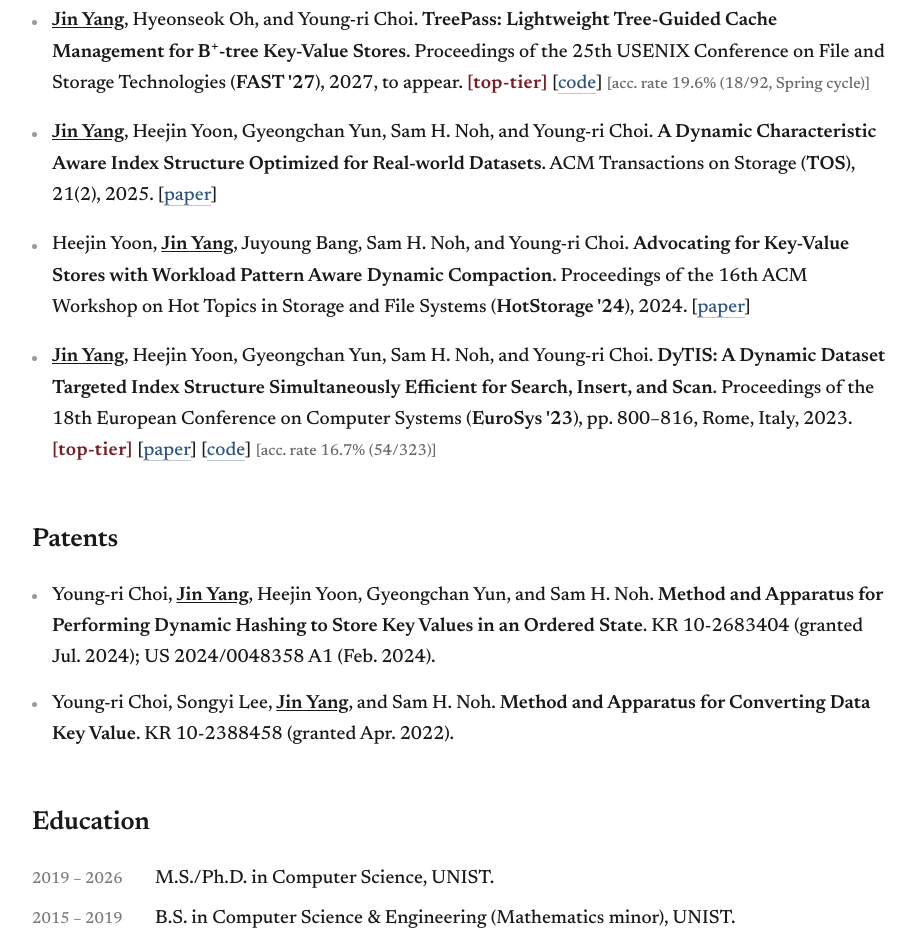
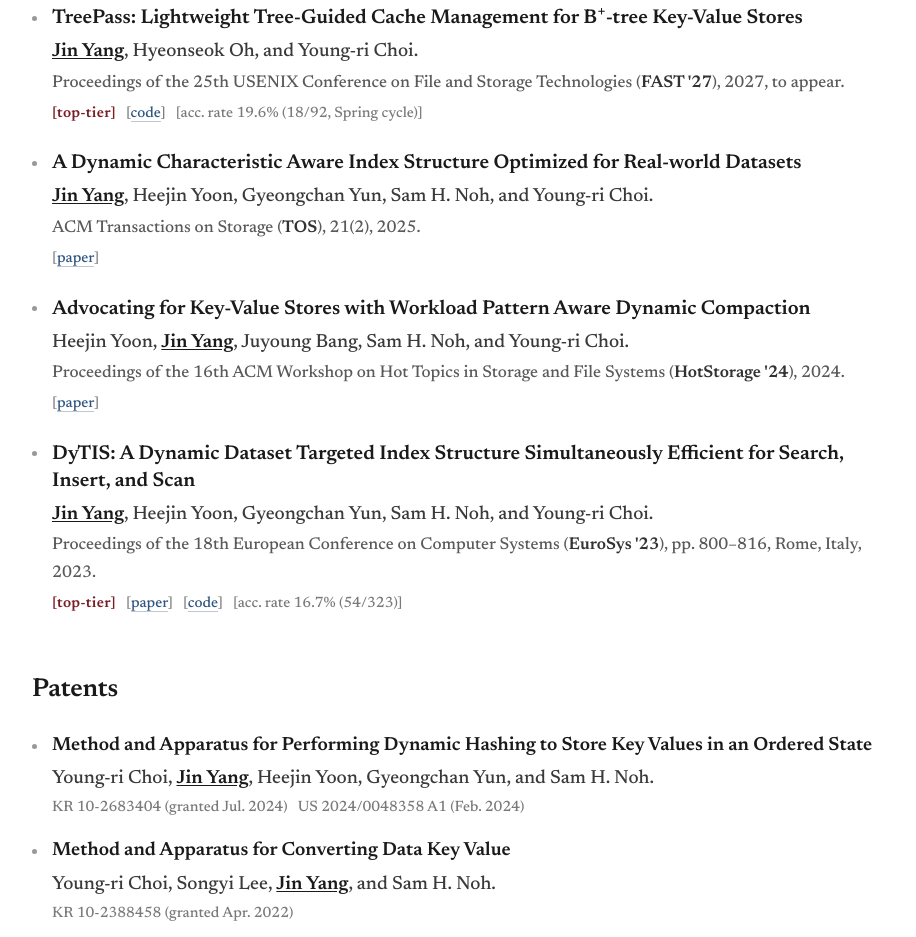
Before and after one commit to sheepjin11/sheepjin11.github.io, a plain HTML site: page index.html in a window 1280 px wide. Shown: the part 517-1454 px from the top of the page, without its empty margins (178-1094 px from the left). Drawn offline with Linux system fonts and the light colour scheme.

Commit message:
Publications & patents: title first, then authors, then venue/meta — each on its own line

```diff
--- a/index.html
+++ b/index.html
@@ -63,7 +63,7 @@
   .contact a { margin-right: 16px; }
 
   .pub {
-    margin: 0 0 18px;
+    margin: 0 0 24px;
     padding-left: 20px;
     position: relative;
   }
@@ -71,17 +71,34 @@
     content: "";
     position: absolute;
     left: 0;
-    top: 0.75em;
+    top: 0.55em;
     width: 5px;
     height: 5px;
     border-radius: 50%;
     background: #999;
   }
-  .pub .me { text-decoration: underline; text-underline-offset: 2px; font-weight: 600; }
-  .pub .title { font-weight: 600; }
-  .pub .venue-abbrev { font-weight: 600; }
+  .pub .title {
+    font-weight: 600;
+    font-size: 20px;
+    line-height: 1.35;
+    display: block;
+    margin-bottom: 4px;
+  }
+  .pub .authors {
+    color: #3a3a3a;
+    display: block;
+    margin-bottom: 2px;
+  }
+  .pub .venue {
+    color: #5a5a5a;
+    font-size: 17px;
+    display: block;
+    margin-bottom: 4px;
+  }
+  .pub .me { text-decoration: underline; text-underline-offset: 2px; font-weight: 600; color: #1a1a1a; }
+  .pub .venue-abbrev { font-weight: 600; color: #333; }
+  .pub .meta { font-size: 15px; color: #7a7a7a; display: block; }
   .pub .tier { color: #7a1e26; font-weight: 600; letter-spacing: 0.02em; }
-  .pub .accrate { color: #6a6a6a; font-size: 16px; }
   .pub a { color: #2f5680; }
 
   .row { display: flex; gap: 18px; margin-bottom: 8px; align-items: baseline; }
@@ -104,8 +121,10 @@
     border-radius: 50%;
     background: #999;
   }
-  ul.patents .me { text-decoration: underline; text-underline-offset: 2px; font-weight: 600; }
-  ul.patents .title { font-weight: 600; }
+  ul.patents .me { text-decoration: underline; text-underline-offset: 2px; font-weight: 600; color: #1a1a1a; }
+  ul.patents .title { font-weight: 600; font-size: 19px; display: block; margin-bottom: 2px; }
+  ul.patents .who { color: #3a3a3a; display: block; margin-bottom: 2px; }
+  ul.patents .meta { color: #7a7a7a; font-size: 15px; display: block; }
 
   .teaching-note { color: #5a5a5a; font-size: 16px; margin: -8px 0 12px; font-style: italic; }
 
@@ -153,52 +172,44 @@ key-value stores, with a focus on designs that adapt to the data distribution an
 <h2>Publications</h2>
 
 <div class="pub">
-  <span class="me">Jin Yang</span>, Hyeonseok Oh, and Young-ri Choi.
-  <span class="title">TreePass: Lightweight Tree-Guided Cache Management for B<sup>+</sup>-tree Key-Value Stores</span>.
-  Proceedings of the 25th USENIX Conference on File and Storage Technologies
-  (<span class="venue-abbrev">FAST&nbsp;'27</span>), 2027, to appear.
-  <span class="tier">[top-tier]</span>
-  [<a href="https://github.com/unist-ssl/TreePass">code</a>]
-  <span class="accrate">[acc. rate 19.6% (18/92, Spring cycle)]</span>
+  <span class="title">TreePass: Lightweight Tree-Guided Cache Management for B<sup>+</sup>-tree Key-Value Stores</span>
+  <span class="authors"><span class="me">Jin Yang</span>, Hyeonseok Oh, and Young-ri Choi.</span>
+  <span class="venue">Proceedings of the 25th USENIX Conference on File and Storage Technologies (<span class="venue-abbrev">FAST&nbsp;'27</span>), 2027, to appear.</span>
+  <span class="meta"><span class="tier">[top-tier]</span> &nbsp; [<a href="https://github.com/unist-ssl/TreePass">code</a>] &nbsp; [acc. rate 19.6% (18/92, Spring cycle)]</span>
 </div>
 
 <div class="pub">
-  <span class="me">Jin Yang</span>, Heejin Yoon, Gyeongchan Yun, Sam H. Noh, and Young-ri Choi.
-  <span class="title">A Dynamic Characteristic Aware Index Structure Optimized for Real-world Datasets</span>.
-  ACM Transactions on Storage (<span class="venue-abbrev">TOS</span>), 21(2), 2025.
-  [<a href="https://doi.org/10.1145/3707642">paper</a>]
+  <span class="title">A Dynamic Characteristic Aware Index Structure Optimized for Real-world Datasets</span>
+  <span class="authors"><span class="me">Jin Yang</span>, Heejin Yoon, Gyeongchan Yun, Sam H. Noh, and Young-ri Choi.</span>
+  <span class="venue">ACM Transactions on Storage (<span class="venue-abbrev">TOS</span>), 21(2), 2025.</span>
+  <span class="meta">[<a href="https://doi.org/10.1145/3707642">paper</a>]</span>
 </div>
 
 <div class="pub">
-  Heejin Yoon, <span class="me">Jin Yang</span>, Juyoung Bang, Sam H. Noh, and Young-ri Choi.
-  <span class="title">Advocating for Key-Value Stores with Workload Pattern Aware Dynamic Compaction</span>.
-  Proceedings of the 16th ACM Workshop on Hot Topics in Storage and File Systems
-  (<span class="venue-abbrev">HotStorage&nbsp;'24</span>), 2024.
-  [<a href="https://doi.org/10.1145/3655038.3665955">paper</a>]
+  <span class="title">Advocating for Key-Value Stores with Workload Pattern Aware Dynamic Compaction</span>
+  <span class="authors">Heejin Yoon, <span class="me">Jin Yang</span>, Juyoung Bang, Sam H. Noh, and Young-ri Choi.</span>
+  <span class="venue">Proceedings of the 16th ACM Workshop on Hot Topics in Storage and File Systems (<span class="venue-abbrev">HotStorage&nbsp;'24</span>), 2024.</span>
+  <span class="meta">[<a href="https://doi.org/10.1145/3655038.3665955">paper</a>]</span>
 </div>
 
 <div class="pub">
-  <span class="me">Jin Yang</span>, Heejin Yoon, Gyeongchan Yun, Sam H. Noh, and Young-ri Choi.
-  <span class="title">DyTIS: A Dynamic Dataset Targeted Index Structure Simultaneously Efficient for Search, Insert, and Scan</span>.
-  Proceedings of the 18th European Conference on Computer Systems
-  (<span class="venue-abbrev">EuroSys&nbsp;'23</span>), pp. 800–816, Rome, Italy, 2023.
-  <span class="tier">[top-tier]</span>
-  [<a href="https://doi.org/10.1145/3552326.3587434">paper</a>]
-  [<a href="https://github.com/unist-ssl/DyTIS">code</a>]
-  <span class="accrate">[acc. rate 16.7% (54/323)]</span>
+  <span class="title">DyTIS: A Dynamic Dataset Targeted Index Structure Simultaneously Efficient for Search, Insert, and Scan</span>
+  <span class="authors"><span class="me">Jin Yang</span>, Heejin Yoon, Gyeongchan Yun, Sam H. Noh, and Young-ri Choi.</span>
+  <span class="venue">Proceedings of the 18th European Conference on Computer Systems (<span class="venue-abbrev">EuroSys&nbsp;'23</span>), pp. 800–816, Rome, Italy, 2023.</span>
+  <span class="meta"><span class="tier">[top-tier]</span> &nbsp; [<a href="https://doi.org/10.1145/3552326.3587434">paper</a>] &nbsp; [<a href="https://github.com/unist-ssl/DyTIS">code</a>] &nbsp; [acc. rate 16.7% (54/323)]</span>
 </div>
 
 <h2>Patents</h2>
 <ul class="patents">
   <li>
-    Young-ri Choi, <span class="me">Jin Yang</span>, Heejin Yoon, Gyeongchan Yun, and Sam H. Noh.
-    <span class="title">Method and Apparatus for Performing Dynamic Hashing to Store Key Values in an Ordered State</span>.
-    KR 10-2683404 (granted Jul. 2024); US 2024/0048358 A1 (Feb. 2024).
+    <span class="title">Method and Apparatus for Performing Dynamic Hashing to Store Key Values in an Ordered State</span>
+    <span class="who">Young-ri Choi, <span class="me">Jin Yang</span>, Heejin Yoon, Gyeongchan Yun, and Sam H. Noh.</span>
+    <span class="meta">KR 10-2683404 (granted Jul. 2024) &nbsp; US 2024/0048358 A1 (Feb. 2024)</span>
   </li>
   <li>
-    Young-ri Choi, Songyi Lee, <span class="me">Jin Yang</span>, and Sam H. Noh.
-    <span class="title">Method and Apparatus for Converting Data Key Value</span>.
-    KR 10-2388458 (granted Apr. 2022).
+    <span class="title">Method and Apparatus for Converting Data Key Value</span>
+    <span class="who">Young-ri Choi, Songyi Lee, <span class="me">Jin Yang</span>, and Sam H. Noh.</span>
+    <span class="meta">KR 10-2388458 (granted Apr. 2022)</span>
   </li>
 </ul>
 
```
